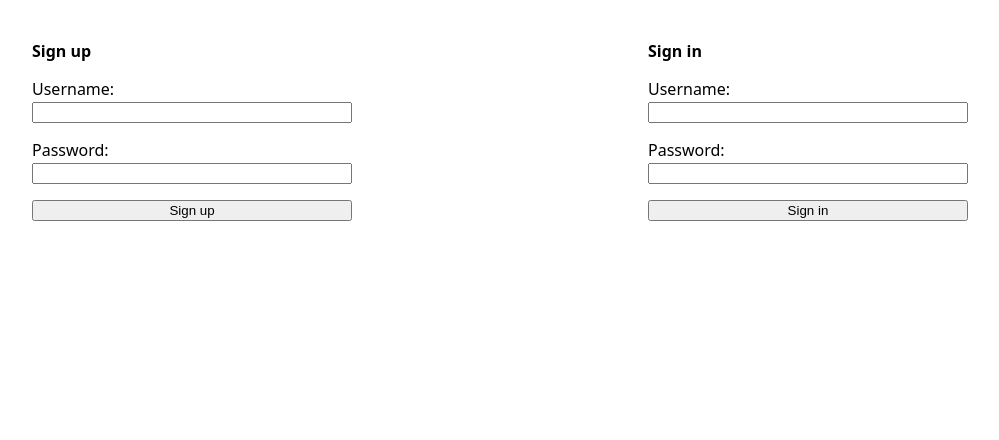
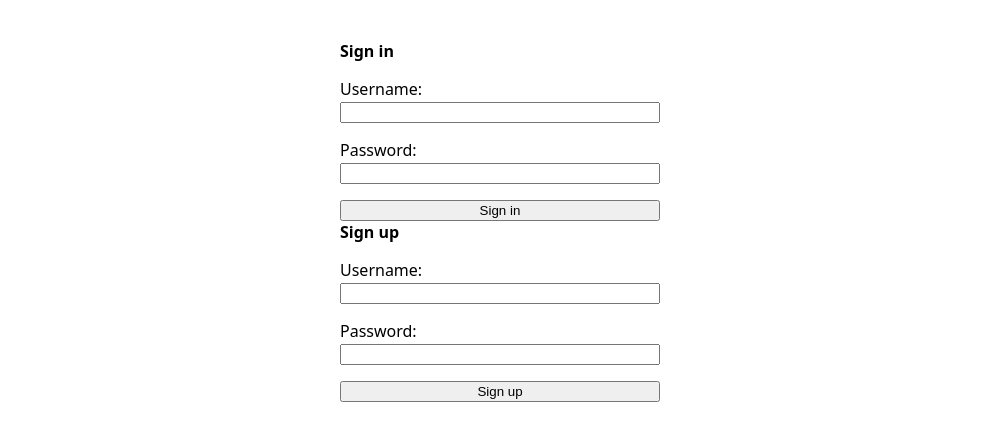
Before and after one commit to mutheus/upvotes, a React (Create React App) app: page / in a window 1280 px wide. Shown: the top 440 px of the page, without its empty margins (140-1139 px from the left). Built offline with nearby package versions, Linux system fonts and the light colour scheme.

Commit message:
Componentization and refactoring

```diff
--- a/src/app.tsx
+++ b/src/app.tsx
@@ -1,118 +1,14 @@
-import { FormEvent, useState } from 'react'
 import styled from 'styled-components/macro'
-import { api } from 'services/api'
+import { Routes } from 'routes'
 
-const FormWrapper = styled.div`
+const Container = styled.div`
   padding: 2em;
-  display: flex;
-  gap: 2em;
-`
-
-const Form = styled.form`
-  display: flex;
-  flex-direction: column;
-  gap: 1em;
-  width: 100%;
-  max-width: 20em;
-  margin: 0 auto;
-
-  h4 {
-    margin: 0;
-  }
-
-  input {
-    width: 100%;
-  }
 `
 
 export function App () {
-  const [regUsername, setRegUsername] = useState('')
-  const [regPassword, setRegPassword] = useState('')
-  const [username, setUsername] = useState('')
-  const [password, setPassword] = useState('')
-
-  const register = async (e: FormEvent<HTMLFormElement>) => {
-    e.preventDefault()
-
-    await api.post('/sign-up', {
-      username: regUsername,
-      password: regPassword,
-    })
-
-    setRegUsername('')
-    setRegPassword('')
-  }
-
-  const login = async (e: FormEvent<HTMLFormElement>) => {
-    e.preventDefault()
-
-    const { data: token } = await api.post('/sign-in', {
-      username,
-      password,
-    })
-
-    localStorage.setItem('token', JSON.stringify(token))
-    api.defaults.headers.common.Authorization = `Bearer ${token}`
-  }
-
   return (
-    <FormWrapper>
-      <Form onSubmit={register}>
-        <h4>Sign up</h4>
-
-        <label htmlFor='username'>
-          Username:<br />
-
-          <input
-            value={regUsername}
-            onChange={(e) => setRegUsername(e.target.value)}
-            id='username'
-            type='text'
-            name='username'
-          />
-        </label>
-
-        <label htmlFor='password'>
-          Password:<br />
-          <input
-            value={regPassword}
-            onChange={(e) => setRegPassword(e.target.value)}
-            id='password'
-            type='password'
-            name='password'
-          />
-        </label>
-
-        <button type='submit'>Sign up</button>
-      </Form>
-
-      <Form onSubmit={login}>
-        <h4>Sign in</h4>
-
-        <label htmlFor='username'>
-          Username:<br />
-          <input
-            value={username}
-            onChange={(e) => setUsername(e.target.value)}
-            id='username'
-            type='text'
-            name='username'
-          />
-        </label>
-
-        <label htmlFor='password'>
-          Password:<br />
-          <input
-            value={password}
-            onChange={(e) => setPassword(e.target.value)}
-            id='password'
-            type='password'
-            name='password'
-          />
-        </label>
-
-        <button type='submit'>Sign in</button>
-      </Form>
-    </FormWrapper>
+    <Container>
+      <Routes />
+    </Container>
   )
 }
--- /dev/null
+++ b/src/pages/login/index.tsx
@@ -0,0 +1 @@
+export * from './login'
--- /dev/null
+++ b/src/pages/login/login.tsx
@@ -0,0 +1,52 @@
+import { FormEvent, useState } from 'react'
+import { api } from 'services/api'
+import { Form } from 'shared/styles'
+
+export function Login () {
+  const [username, setUsername] = useState('')
+  const [password, setPassword] = useState('')
+
+  const login = async (e: FormEvent<HTMLFormElement>) => {
+    e.preventDefault()
+
+    const { data: token } = await api.post('/sign-in', {
+      username,
+      password,
+    })
+
+    localStorage.setItem('token', JSON.stringify(token))
+    api.defaults.headers.common.Authorization = `Bearer ${token}`
+  }
+
+  return (
+    <Form onSubmit={login}>
+      <h4>Sign in</h4>
+
+      <label htmlFor='username'>
+        Username:
+        <br />
+        <input
+          value={username}
+          onChange={(e) => setUsername(e.target.value)}
+          id='username'
+          type='text'
+          name='username'
+        />
+      </label>
+
+      <label htmlFor='password'>
+        Password:
+        <br />
+        <input
+          value={password}
+          onChange={(e) => setPassword(e.target.value)}
+          id='password'
+          type='password'
+          name='password'
+        />
+      </label>
+
+      <button type='submit'>Sign in</button>
+    </Form>
+  )
+}
--- /dev/null
+++ b/src/pages/signup/index.tsx
@@ -0,0 +1 @@
+export * from './signup'
--- /dev/null
+++ b/src/pages/signup/signup.tsx
@@ -0,0 +1,52 @@
+import { FormEvent, useState } from 'react'
+import { api } from 'services/api'
+import { Form } from 'shared/styles'
+
+export function Signup () {
+  const [username, setUsername] = useState('')
+  const [password, setPassword] = useState('')
+
+  const register = async (e: FormEvent<HTMLFormElement>) => {
+    e.preventDefault()
+
+    await api.post('/sign-up', {
+      username,
+      password,
+    })
+
+    setUsername('')
+    setPassword('')
+  }
+
+  return (
+    <Form onSubmit={register}>
+      <h4>Sign up</h4>
+
+      <label htmlFor='username'>
+        Username:
+        <br />
+        <input
+          value={username}
+          onChange={(e) => setUsername(e.target.value)}
+          id='username'
+          type='text'
+          name='username'
+        />
+      </label>
+
+      <label htmlFor='password'>
+        Password:
+        <br />
+        <input
+          value={password}
+          onChange={(e) => setPassword(e.target.value)}
+          id='password'
+          type='password'
+          name='password'
+        />
+      </label>
+
+      <button type='submit'>Sign up</button>
+    </Form>
+  )
+}
--- /dev/null
+++ b/src/routes/index.tsx
@@ -0,0 +1 @@
+export * from './routes'
--- /dev/null
+++ b/src/routes/routes.tsx
@@ -0,0 +1,12 @@
+import { Login } from 'pages/login'
+import { Signup } from 'pages/signup'
+
+export function Routes () {
+  return (
+    <>
+      <Login />
+
+      <Signup />
+    </>
+  )
+}
--- /dev/null
+++ b/src/shared/styles.tsx
@@ -0,0 +1,18 @@
+import styled from 'styled-components/macro'
+
+export const Form = styled.form`
+  display: flex;
+  flex-direction: column;
+  gap: 1em;
+  width: 100%;
+  max-width: 20em;
+  margin: 0 auto;
+
+  h4 {
+    margin: 0;
+  }
+
+  input {
+    width: 100%;
+  }
+`
```
